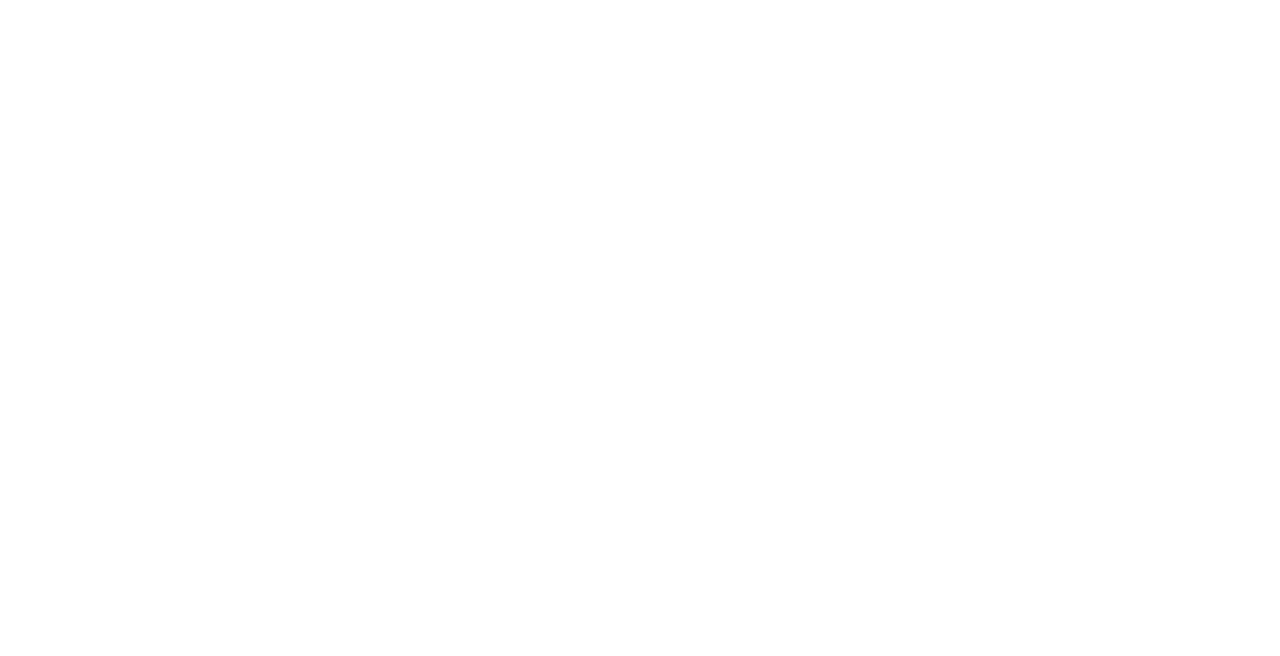
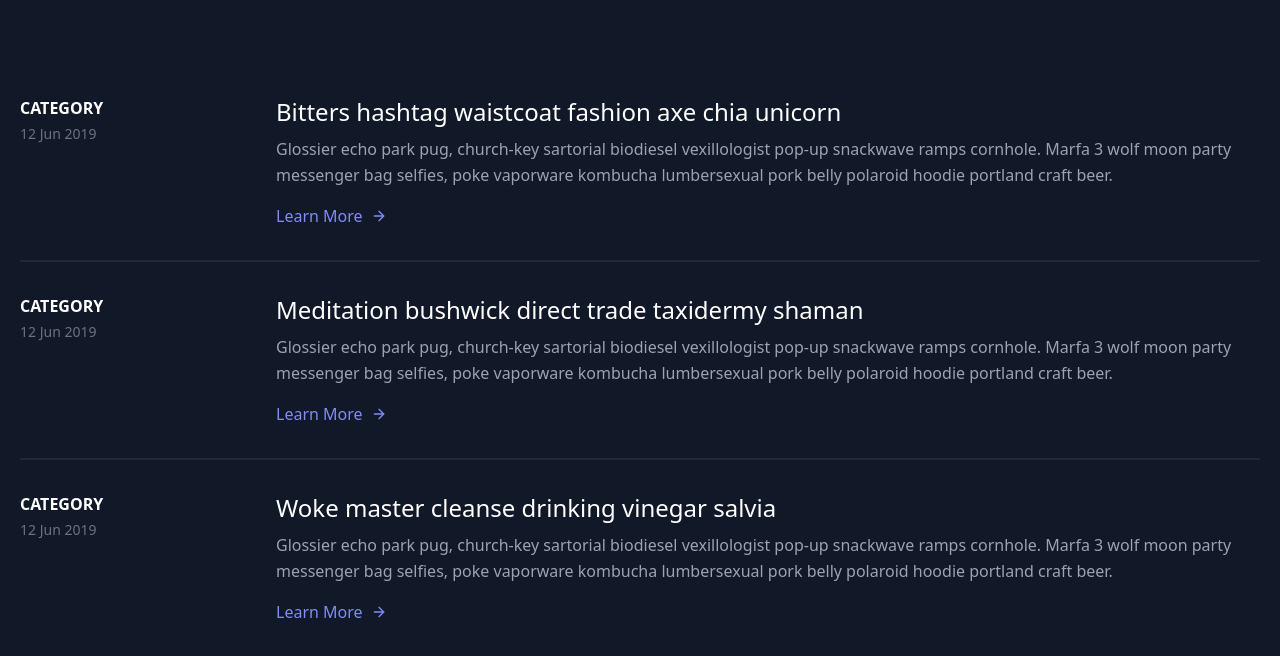
Before and after one commit to saru1406/kintai-front, a React (Vite) app: page /attendance in a window 1280 px wide. Before the commit this address had no page. Shown: the top 656 px of the page. Built offline with nearby package versions, Linux system fonts and the light colour scheme.

Commit message:
画面遷移

```diff
--- a/src/App.jsx
+++ b/src/App.jsx
@@ -1,5 +1,6 @@
 import { BrowserRouter, Routes, Route } from 'react-router-dom';
 import Login from './Pages/Login';
+import Attendance from './Pages/Attendance';
 // import AboutPage from './AboutPage';
 
 function App() {
@@ -7,7 +8,7 @@ function App() {
     <BrowserRouter>
       <Routes>
         <Route path="/" element={<Login />} />
-        {/* <Route path="/about" element={<AboutPage />} /> */}
+        <Route path="/attendance" element={<Attendance />} />
       </Routes>
     </BrowserRouter>
   );
--- /dev/null
+++ b/src/Pages/Attendance.jsx
@@ -0,0 +1,120 @@
+import { useState } from "react";
+import axios from "axios";
+import { useNavigate } from "react-router-dom";
+
+const Attendance = () => {
+  return (
+    <>
+      <section className="text-gray-400 bg-gray-900 body-font overflow-hidden h-screen">
+        <div className="container px-5 py-24 mx-auto">
+          <div className="-my-8 divide-y-2 divide-gray-800">
+            <div className="py-8 flex flex-wrap md:flex-nowrap">
+              <div className="md:w-64 md:mb-0 mb-6 flex-shrink-0 flex flex-col">
+                <span className="font-semibold title-font text-white">
+                  CATEGORY
+                </span>
+                <span className="mt-1 text-gray-500 text-sm">12 Jun 2019</span>
+              </div>
+              <div className="md:flex-grow">
+                <h2 className="text-2xl font-medium text-white title-font mb-2">
+                  Bitters hashtag waistcoat fashion axe chia unicorn
+                </h2>
+                <p className="leading-relaxed">
+                  Glossier echo park pug, church-key sartorial biodiesel
+                  vexillologist pop-up snackwave ramps cornhole. Marfa 3 wolf
+                  moon party messenger bag selfies, poke vaporware kombucha
+                  lumbersexual pork belly polaroid hoodie portland craft beer.
+                </p>
+                <a className="text-indigo-400 inline-flex items-center mt-4">
+                  Learn More
+                  <svg
+                    className="w-4 h-4 ml-2"
+                    viewBox="0 0 24 24"
+                    stroke="currentColor"
+                    stroke-width="2"
+                    fill="none"
+                    stroke-linecap="round"
+                    stroke-linejoin="round"
+                  >
+                    <path d="M5 12h14"></path>
+                    <path d="M12 5l7 7-7 7"></path>
+                  </svg>
+                </a>
+              </div>
+            </div>
+            <div className="py-8 flex border-t-2 border-gray-800 flex-wrap md:flex-nowrap">
+              <div className="md:w-64 md:mb-0 mb-6 flex-shrink-0 flex flex-col">
+                <span className="font-semibold title-font text-white">
+                  CATEGORY
+                </span>
+                <span className="mt-1 text-gray-500 text-sm">12 Jun 2019</span>
+              </div>
+              <div className="md:flex-grow">
+                <h2 className="text-2xl font-medium text-white title-font mb-2">
+                  Meditation bushwick direct trade taxidermy shaman
+                </h2>
+                <p className="leading-relaxed">
+                  Glossier echo park pug, church-key sartorial biodiesel
+                  vexillologist pop-up snackwave ramps cornhole. Marfa 3 wolf
+                  moon party messenger bag selfies, poke vaporware kombucha
+                  lumbersexual pork belly polaroid hoodie portland craft beer.
+                </p>
+                <a className="text-indigo-400 inline-flex items-center mt-4">
+                  Learn More
+                  <svg
+                    className="w-4 h-4 ml-2"
+                    viewBox="0 0 24 24"
+                    stroke="currentColor"
+                    stroke-width="2"
+                    fill="none"
+                    stroke-linecap="round"
+                    stroke-linejoin="round"
+                  >
+                    <path d="M5 12h14"></path>
+                    <path d="M12 5l7 7-7 7"></path>
+                  </svg>
+                </a>
+              </div>
+            </div>
+            <div className="py-8 flex border-t-2 border-gray-800 flex-wrap md:flex-nowrap">
+              <div className="md:w-64 md:mb-0 mb-6 flex-shrink-0 flex flex-col">
+                <span className="font-semibold title-font text-white">
+                  CATEGORY
+                </span>
+                <span className="mt-1 text-gray-500 text-sm">12 Jun 2019</span>
+              </div>
+              <div className="md:flex-grow">
+                <h2 className="text-2xl font-medium text-white title-font mb-2">
+                  Woke master cleanse drinking vinegar salvia
+                </h2>
+                <p className="leading-relaxed">
+                  Glossier echo park pug, church-key sartorial biodiesel
+                  vexillologist pop-up snackwave ramps cornhole. Marfa 3 wolf
+                  moon party messenger bag selfies, poke vaporware kombucha
+                  lumbersexual pork belly polaroid hoodie portland craft beer.
+                </p>
+                <a className="text-indigo-400 inline-flex items-center mt-4">
+                  Learn More
+                  <svg
+                    className="w-4 h-4 ml-2"
+                    viewBox="0 0 24 24"
+                    stroke="currentColor"
+                    stroke-width="2"
+                    fill="none"
+                    stroke-linecap="round"
+                    stroke-linejoin="round"
+                  >
+                    <path d="M5 12h14"></path>
+                    <path d="M12 5l7 7-7 7"></path>
+                  </svg>
+                </a>
+              </div>
+            </div>
+          </div>
+        </div>
+      </section>
+    </>
+  );
+};
+
+export default Attendance;
--- a/src/Pages/Login.jsx
+++ b/src/Pages/Login.jsx
@@ -1,11 +1,14 @@
 import { useState } from "react";
 import axios from "axios";
+import { useNavigate } from "react-router-dom";
 
 const Login = () => {
   const [formValues, setFormValues] = useState({
     email: "",
     password: "",
   });
+
+  const navigate = useNavigate();
 
   const handleChange = (e) => {
     const { name, value } = e.target;
@@ -38,6 +41,8 @@ const Login = () => {
       // ログイン成功
       console.log("Login successful:", response.data);
       sessionStorage.setItem("authToken", response.data.token);
+
+      navigate('/attendance');
     } catch (error) {
       // エラーハンドリング
       if (error.response) {
```
